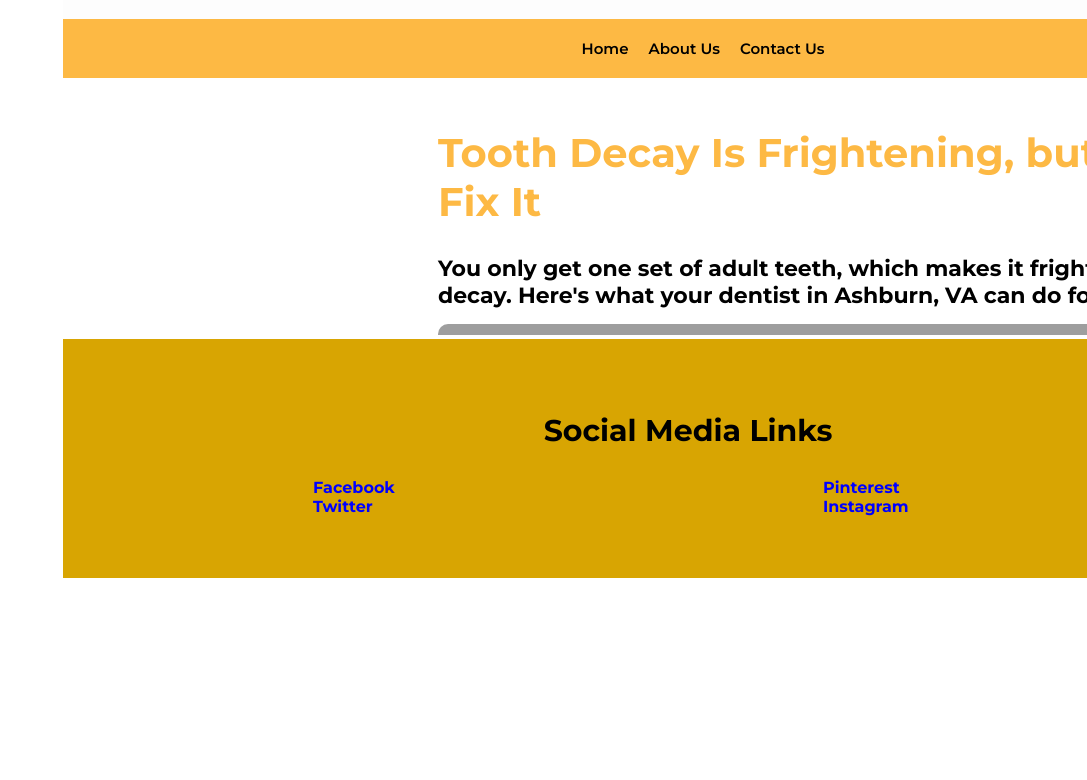
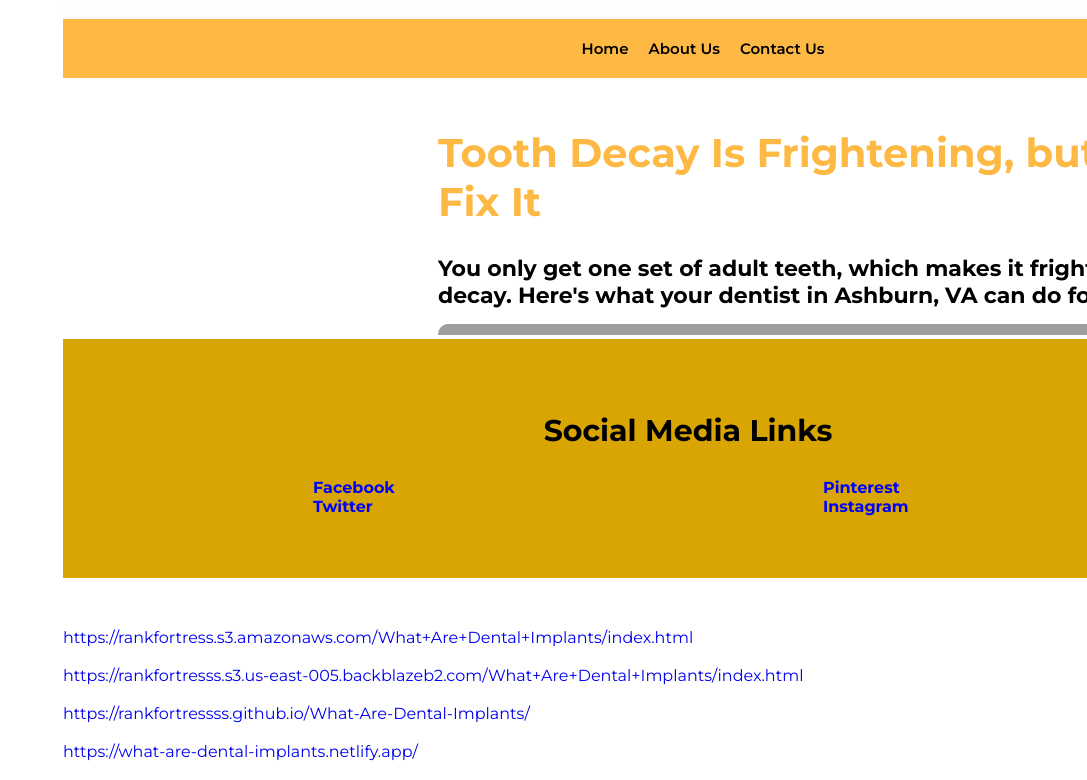
Before and after one commit to rankfortressss/What-Are-Dental-Implants, a plain HTML site: page index.html in a window 1280 px wide. Shown: the part 5935-6715 px from the top of the page, without its empty margins (193-1280 px from the left). Drawn offline with Linux system fonts and the light colour scheme.

Commit message:
Add files via upload

```diff
--- a/index.html
+++ b/index.html
@@ -151,13 +151,13 @@
             </section>
             <!--Links-->
             <section>
-                <a target="_bLank" href=""></a><br>
+                <a target="_bLank" href="https://rankfortress.s3.amazonaws.com/What+Are+Dental+Implants/index.html">https://rankfortress.s3.amazonaws.com/What+Are+Dental+Implants/index.html</a><br>
                 <br>
-                <a target="_bLank" href=""></a><br>
+                <a target="_bLank" href="https://rankfortresss.s3.us-east-005.backblazeb2.com/What+Are+Dental+Implants/index.html">https://rankfortresss.s3.us-east-005.backblazeb2.com/What+Are+Dental+Implants/index.html</a><br>
                 <br>
-                <a target="_bLank" href=""></a><br>
+                <a target="_bLank" href="https://rankfortressss.github.io/What-Are-Dental-Implants/">https://rankfortressss.github.io/What-Are-Dental-Implants/</a><br>
                 <br>
-                <a target="_bLank" href=""></a><br>
+                <a target="_bLank" href="https://what-are-dental-implants.netlify.app/">https://what-are-dental-implants.netlify.app/</a><br>
                 <br>
             </section>
 
```
